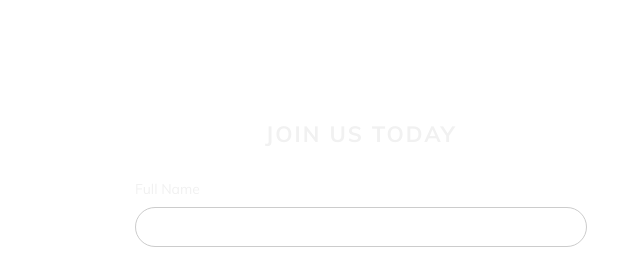
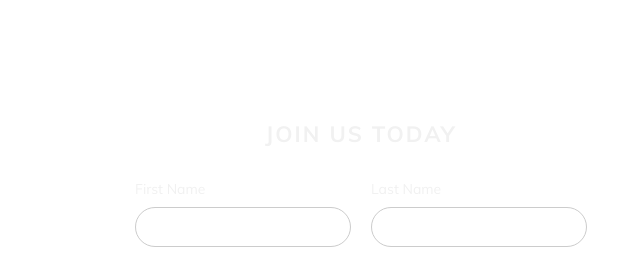
Before and after one commit to JDIRISU/wci-ncl-registration, a plain HTML site: page index.html in a window 1280 px wide. Shown: the top 261 px of the page, 279-919 px from the left. Drawn offline with Linux system fonts and the light colour scheme.

Commit message:
separate fullname

```diff
--- a/index.html
+++ b/index.html
@@ -21,9 +21,15 @@
 		<div class="inner">
 			<form action="">
 				<h3>JOIN US TODAY</h3>
-				<div class="form-wrapper">
-					<label for="">Full Name</label>
-					<input type="text" class="form-control">
+				<div class="form-group">
+					<div class="form-wrapper">
+						<label for="">First Name</label>
+						<input type="text" class="form-control">
+					</div>
+					<div class="form-wrapper">
+						<label for="">Last Name</label>
+						<input type="text" class="form-control">
+					</div>
 				</div>
 				<div class="form-wrapper">
 					<label for="">Address</label>
```
